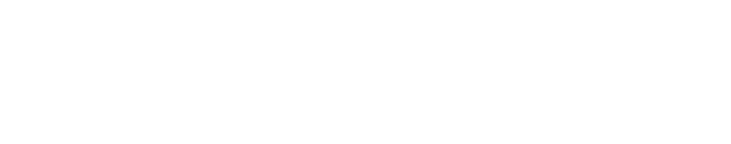
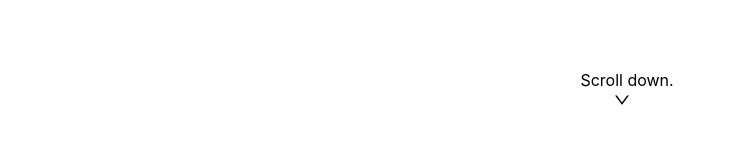
Before and after one commit to jiseong-choi/react-portfolio, a React (Create React App) app: page / in a window 1280 px wide. Shown: the part 634-778 px from the top of the page, without its empty margins (0-731 px from the left). Built offline with nearby package versions, Linux system fonts and the light colour scheme.

Commit message:
making footer with fXXking css

```diff
--- a/src/App.js
+++ b/src/App.js
@@ -1,6 +1,7 @@
 import React,{useState,useEffect} from 'react'
 import Main from './components/Main'
 import Skill from './components/Skill'
+import Footer from './components/Footer'
 
 function App() {
 
@@ -40,7 +41,7 @@
       {Page === 2 &&
         <Skill style={{ width:'100%', height:'100%' }} />
       }
-
+      <Footer />
     </React.Fragment>
   );
 }
--- /dev/null
+++ b/src/components/Footer.css
@@ -0,0 +1,3 @@
+.downscroll {
+	margin-left: -34px;
+}
--- /dev/null
+++ b/src/components/Footer.js
@@ -0,0 +1,16 @@
+import React from 'react'
+import { DownOutlined } from '@ant-design/icons';
+import './Footer.css'
+
+function Footer() {
+    return (
+        <div>
+            <div style={{position:'absolute', left:'48%',top:'88%'}}>
+                <span className='downscroll' style={{display:'block'}}>Scroll down.</span>
+                <DownOutlined />
+            </div>
+        </div>
+    )
+}
+
+export default Footer
--- a/src/components/Main.js
+++ b/src/components/Main.js
@@ -1,5 +1,5 @@
 import React from 'react'
-import { GithubOutlined,MailFilled,YoutubeFilled } from '@ant-design/icons';
+import { GithubOutlined, MailFilled, YoutubeFilled } from '@ant-design/icons';
 
 function Main() {
     console.log('Main')
```
Also changed, not shown: 1 other file (tests, documents, lock files or other folders).
